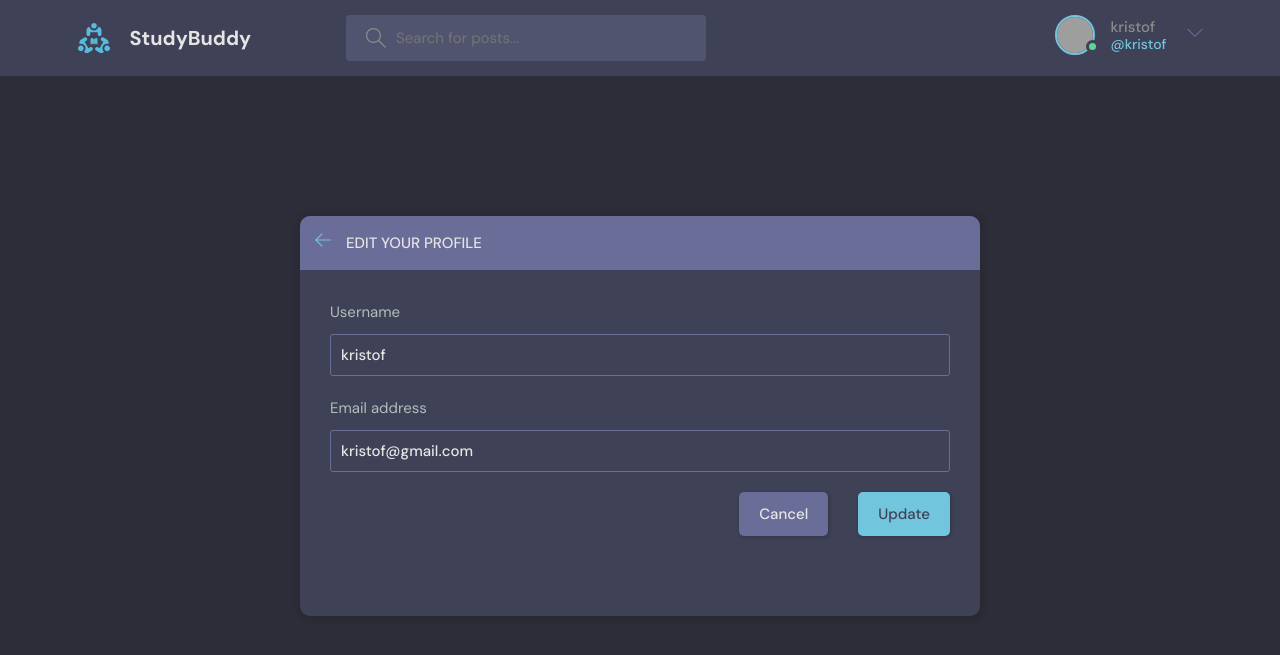
After one commit to oldtarzan19/studybud, a Django app: page /update-user/ in a window 1280 px wide. The commit adds this page. Shown: the top 655 px of the page. Run offline with Django 4.2, Linux system fonts and the light colour scheme; a user stored in the database is signed in; grey boxes are pictures that could not be loaded.

Commit message:
update user page Vid: 5h 24m

```diff
--- a/base/forms.py
+++ b/base/forms.py
@@ -1,5 +1,6 @@
 from django.forms import ModelForm
 from .models import Room
+from django.contrib.auth.models import User
 
 
 class RoomForm(ModelForm):
@@ -7,3 +8,9 @@ class RoomForm(ModelForm):
         model = Room
         fields = '__all__'
         exclude = ['host', 'participants', 'updated', 'created']
+
+
+class UserForm(ModelForm):
+    class Meta:
+        model = User
+        fields = ['username', 'email']
--- a/base/templates/base/profile.html
+++ b/base/templates/base/profile.html
@@ -18,7 +18,9 @@
                     <div class="profile__info">
                         <h3>{{ user.username}}</h3>
                         <p>@{{ user.username}}</p>
-                        <a href="edit-user.html" class="btn btn--main btn--pill">Edit Profile</a>
+                        {% if request.user == user %}
+                        <a href="{% url 'update-user' %}" class="btn btn--main btn--pill">Edit Profile</a>
+                        {% endif %}
                     </div>
                     <div class="profile__about">
                         <h3>About</h3>
--- /dev/null
+++ b/base/templates/base/update-user.html
@@ -0,0 +1,42 @@
+{% extends 'main.html' %}
+{% block content %}
+
+    <main class="update-account layout">
+        <div class="container">
+            <div class="layout__box">
+                <div class="layout__boxHeader">
+                    <div class="layout__boxTitle">
+                        <a href="{% url 'home' %}">
+                            <svg version="1.1" xmlns="http://www.w3.org/2000/svg" width="32" height="32"
+                                 viewBox="0 0 32 32">
+                                <title>arrow-left</title>
+                                <path
+                                        d="M13.723 2.286l-13.723 13.714 13.719 13.714 1.616-1.611-10.96-10.96h27.625v-2.286h-27.625l10.965-10.965-1.616-1.607z">
+                                </path>
+                            </svg>
+                        </a>
+                        <h3>Edit your profile</h3>
+                    </div>
+                </div>
+                <div class="layout__body">
+                    <form class="form" action="" method="post">
+                        {% csrf_token %}
+
+                        {% for field in form %}
+                            <div class="form__group">
+                                <label for="profile_pic">{{ field.label }}</label>
+                                {{ field }}
+                            </div>
+                        {% endfor %}
+
+                        <div class="form__action">
+                            <a class="btn btn--dark" href="{% url 'home' %}">Cancel</a>
+                            <button class="btn btn--main" type="submit">Update</button>
+                        </div>
+                    </form>
+                </div>
+            </div>
+        </div>
+        </div>
+    </main>
+{% endblock %}
--- a/base/urls.py
+++ b/base/urls.py
@@ -12,4 +12,5 @@ urlpatterns = [
     path('update-room/<str:pk>', views.updateRoom, name='update-room'),
     path('delete-room/<str:pk>', views.deleteRoom, name='delete-room'),
     path('delete-message/<str:pk>', views.deleteMessage, name='delete-message'),
+    path('update-user/', views.updateUser, name='update-user'),
 ]
--- a/base/views.py
+++ b/base/views.py
@@ -7,7 +7,7 @@ from django.contrib.auth.models import User
 from django.contrib.auth import authenticate, login, logout
 from django.contrib.auth.forms import UserCreationForm
 from .models import Room, Topic, Message
-from .forms import RoomForm
+from .forms import RoomForm, UserForm
 
 # Create your views here.
 
@@ -178,3 +178,16 @@ def deleteMessage(request, pk):
 
     context = {'obj': message}
     return render(request, 'base/delete.html', context)
+
+
+@login_required(login_url='login')
+def updateUser(request):
+    user = request.user
+    form = UserForm(instance=user)
+    context = {'form': form}
+    if request.method == 'POST':
+        form = UserForm(request.POST, instance=user)
+        if form.is_valid():
+            form.save()
+            return redirect('user-profile', pk=user.id)
+    return render(request, 'base/update-user.html', context)
--- a/templates/navbar.html
+++ b/templates/navbar.html
@@ -22,7 +22,7 @@
             <!-- Logged In -->
             {% if request.user.is_authenticated %}
                 <div class="header__user">
-                    <a href="profile.html">
+                    <a href="{% url 'user-profile' request.user.id %}">
                         <div class="avatar avatar--medium active">
                             <img src="https://randomuser.me/api/portraits/men/37.jpg" />
                         </div>
@@ -44,7 +44,7 @@
             {% endif %}
 
             <div class="dropdown-menu">
-                <a href="settings.html" class="dropdown-link"
+                <a href="{% url 'update-user' %}" class="dropdown-link"
                 ><svg version="1.1" xmlns="http://www.w3.org/2000/svg" width="32" height="32" viewBox="0 0 32 32">
                     <title>tools</title>
                     <path
```
Also changed, not shown: base/templates/base/room_form.html (indentation only), db.sqlite3.
